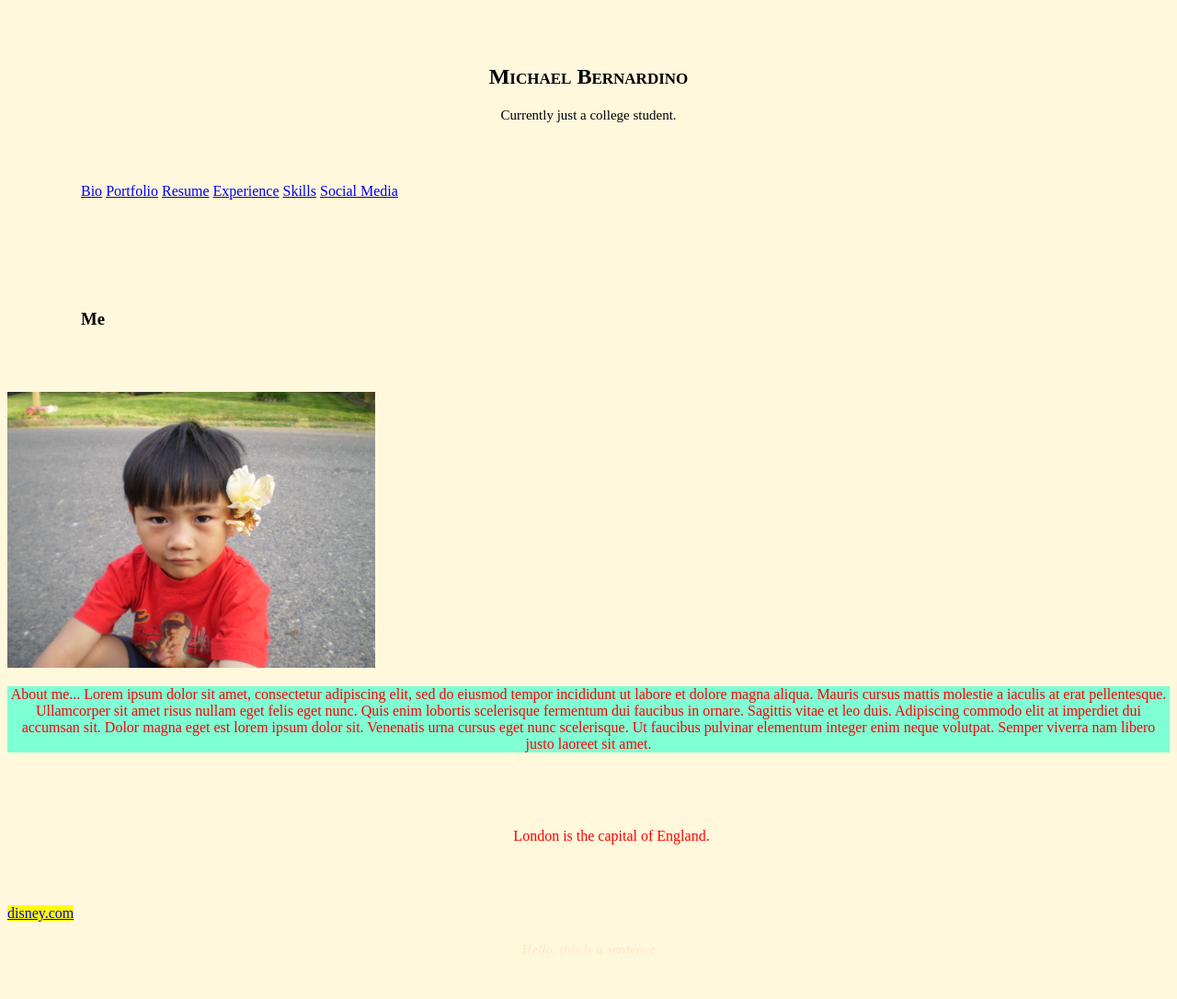
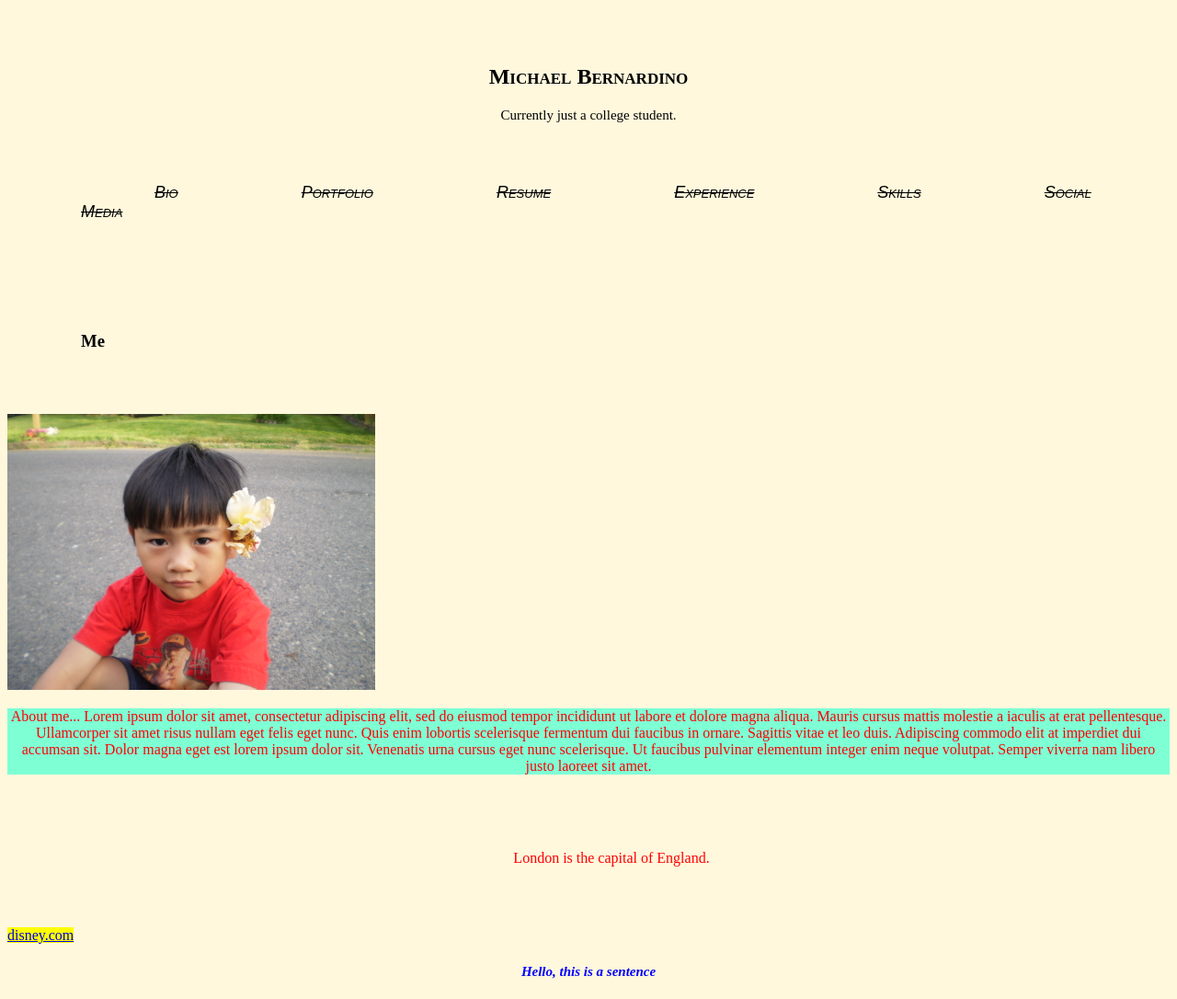
Before and after one commit to notmeeko/cs290, a plain HTML site: page assign2/assign2.html in a window 1280 px wide. Shown: the whole page at 92% size. Before the commit the page ends 1062 px from the top, so only its background shows below. Drawn offline with Linux system fonts and the light colour scheme.

Commit message:
Update a2.css

```diff
--- a/assign2/a2.css
+++ b/assign2/a2.css
@@ -30,21 +30,7 @@ p.b {
     font-style: italic;
     font-weight: 900;
     line-height: 200%;
-    color:blanchedalmond
-    }
-
-p. {
-    font: 20px Arial, sans-serif;
-    font-size: large;
-    font-style: oblique;
-    font-variant: small-caps;
-    text-decoration: line-through;
-    color:chocolate;
-    border-left: 6px solid red;
-    margin-top: 100px;
-    margin-bottom: 100px;
-    margin-right: 150px;
-    margin-left: 80px;
+    color: blue;
     }
 
 div {
@@ -53,3 +39,27 @@ div {
     padding-bottom: 50px;
     padding-left: 80px;
     }
+
+a.links {
+    text-align: center;
+    color:black;
+    font-size: 140%;
+    padding-left: 50px;
+    padding-right: 50px;
+}
+
+a.links:hover {
+    color:brown;
+    text-shadow: 1px 1px 1px white;
+}
+
+#sections .links {
+    font: 20px Arial, sans-serif;
+    margin-top: 100px;
+    margin-bottom: 100px;
+    margin-left: 30px;
+    font-size: large;
+    font-style: oblique;
+    font-variant: small-caps;
+    text-decoration: line-through;
+}
```
